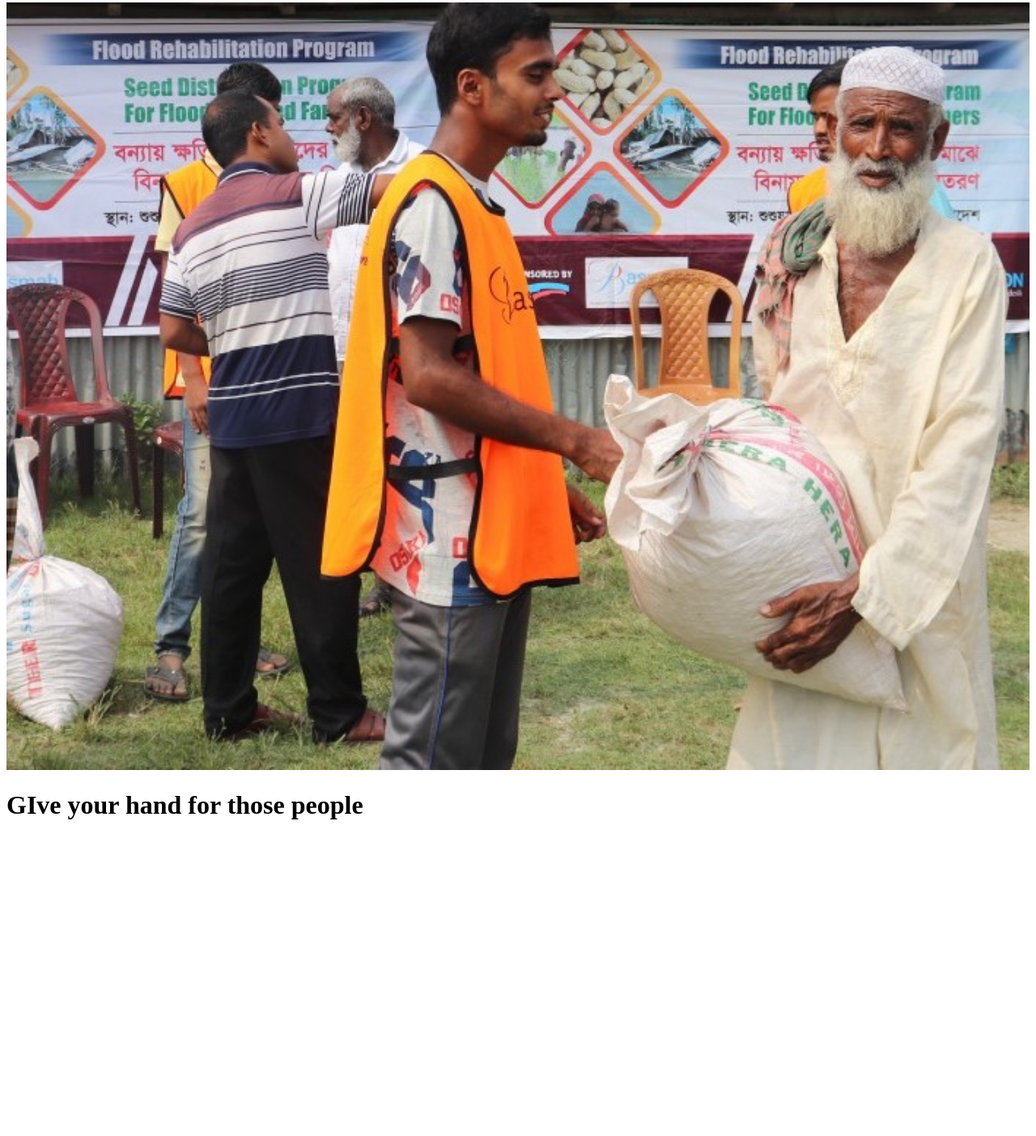
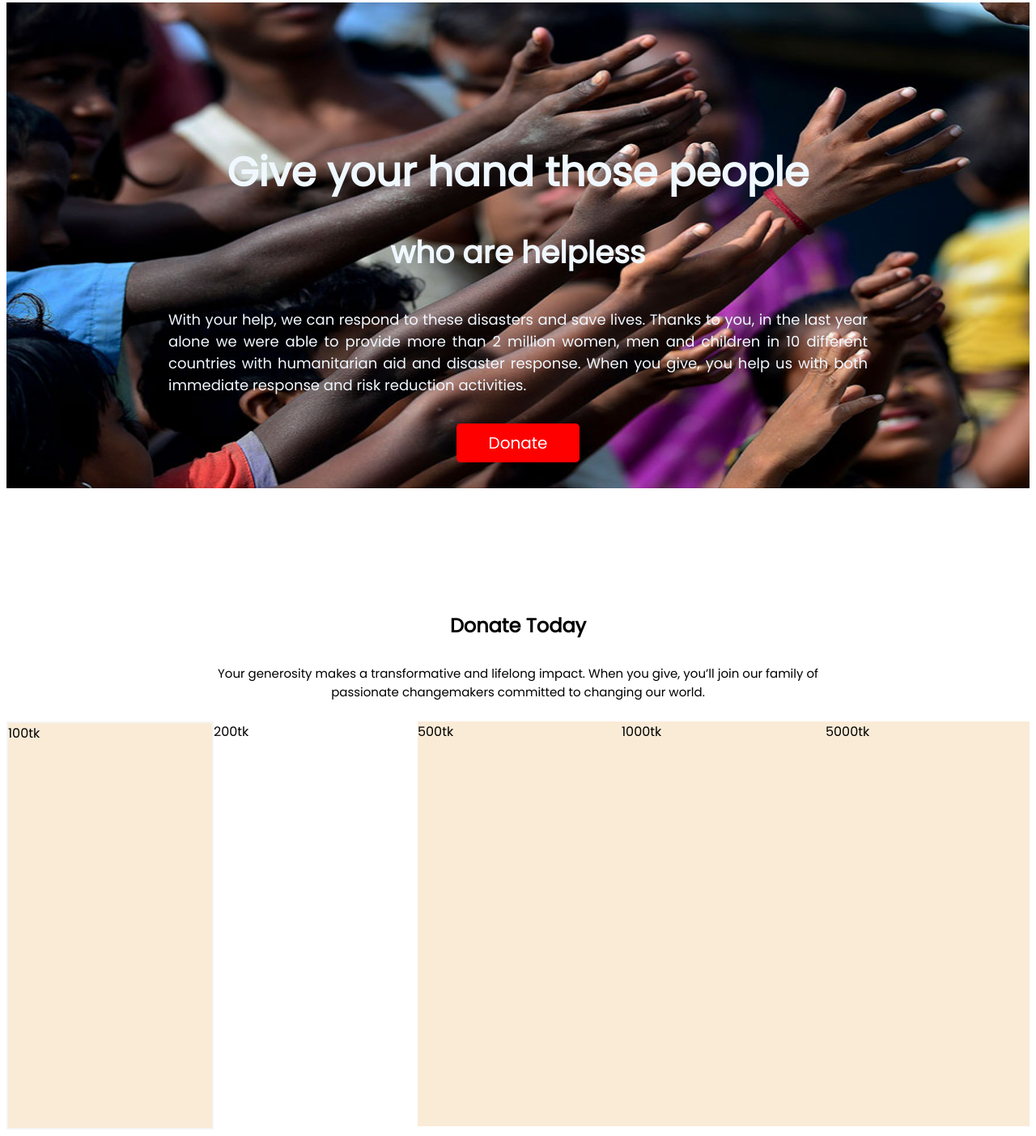
Before and after one commit to MOSTAFA8078/new-assaignment, a plain HTML site: page index.html in a window 1280 px wide. Shown: the part 5-1408 px from the top of the page at 81% size. Before the commit the page ends 1040 px from the top, so only its background shows below. Drawn offline with Linux system fonts and the light colour scheme.

Commit message:
banner update

```diff
--- a/index.html
+++ b/index.html
@@ -7,16 +7,42 @@
     <meta name="viewport" content="width=device-width, initial-scale=1.0">
     <link rel="shortcut icon" href="images/donation9.jpg" type="image/x-icon">
     <link rel="stylesheet" href="style.css">
+    <link rel="preconnect" href="https://fonts.googleapis.com">
+    <link rel="preconnect" href="https://fonts.gstatic.com" crossorigin>
+    <link href="https://fonts.googleapis.com/css2?family=Poppins&display=swap" rel="stylesheet">
     <title>Relief for people</title>
 </head>
-<div>
-    <img class="relief-pic" src="images/donation10.jpg" alt=" relief pic">
-    <h1 class="heading"> GIve your hand for those people</h1>
-</div>
+<div class=" banner">
+    <img src="images/donation13.jpg" alt=" pic">
+
+    <div class="banner-text">
+        <h1>Give your hand those people</h1>
+        <h2>who are helpless</h2>
+        <p id="banner-p">With your help, we can respond to these disasters and save lives. Thanks to you, in the last
+            year alone we were able to provide more than 2 million women, men and children in 10 different countries
+            with humanitarian aid and disaster response. When you give, you help us with both immediate response and
+            risk reduction activities.</p>
+        <a class="button" target="blank" href="">Donate</a>
+
+    </div> <br><br><br><br><br><br>
+
+    <h2 id="heading-2"> <b>Donate Today</b></h2>
+    <p class="heading-2-p">Your generosity makes a transformative and lifelong impact. When you give, you’ll join our
+        family of passionate changemakers committed to changing our world.</p>
+
+    <section id="main">
+        <div class="one">100tk</div>
+        <div class="two">200tk</div>
+        <div class="three">500tk</div>
+        <div class="four">1000tk</div>
+        <div class="five">5000tk</div>
+    </section>
 
 
-<body>
 
-</body>
+
+    <body>
+
+    </body>
 
 </html>
--- a/style.css
+++ b/style.css
@@ -1,3 +1,86 @@
-.relief-pic {
+body {
+    font-family: 'Poppins', sans-serif;
+}
+
+.banner {
+
+    position: relative;
+}
+
+.banner img {
+
     width: 100%;
+    height: 600px;
 }
+
+.banner-text {
+
+    position: absolute;
+    top: 10%;
+    color: aliceblue;
+    text-align: center;
+    padding-left: 10 %;
+    font-size: 25px;
+
+}
+
+#banner-p {
+    font-size: 18px;
+    text-align: justify;
+    padding: 10px 200px 20px 200px;
+}
+
+.button {
+    text-decoration: none;
+    background-color: red;
+    color: white;
+    border-radius: 5px;
+    font-size: 20px;
+    padding: 10px 40px;
+}
+
+#heading-2 {
+    text-align: center;
+
+}
+
+.heading-2-p {
+    padding: 10px 220px 10px 220px;
+    text-align: center;
+    font-size: 15px;
+}
+
+#main {
+    width: 100%;
+    height: 100%;
+
+    display: flex;
+}
+
+#main div {
+    width: 500px;
+    height: 500px;
+}
+
+
+
+.one {
+    width: 100px;
+    height: 100px;
+    background-color: antiquewhite;
+    border: 2px solid whitesmoke;
+}
+
+.two {}
+
+.three {
+    background-color: antiquewhite;
+}
+
+.four {
+    background-color: antiquewhite;
+}
+
+.five {
+    background-color: antiquewhite;
+}
```
